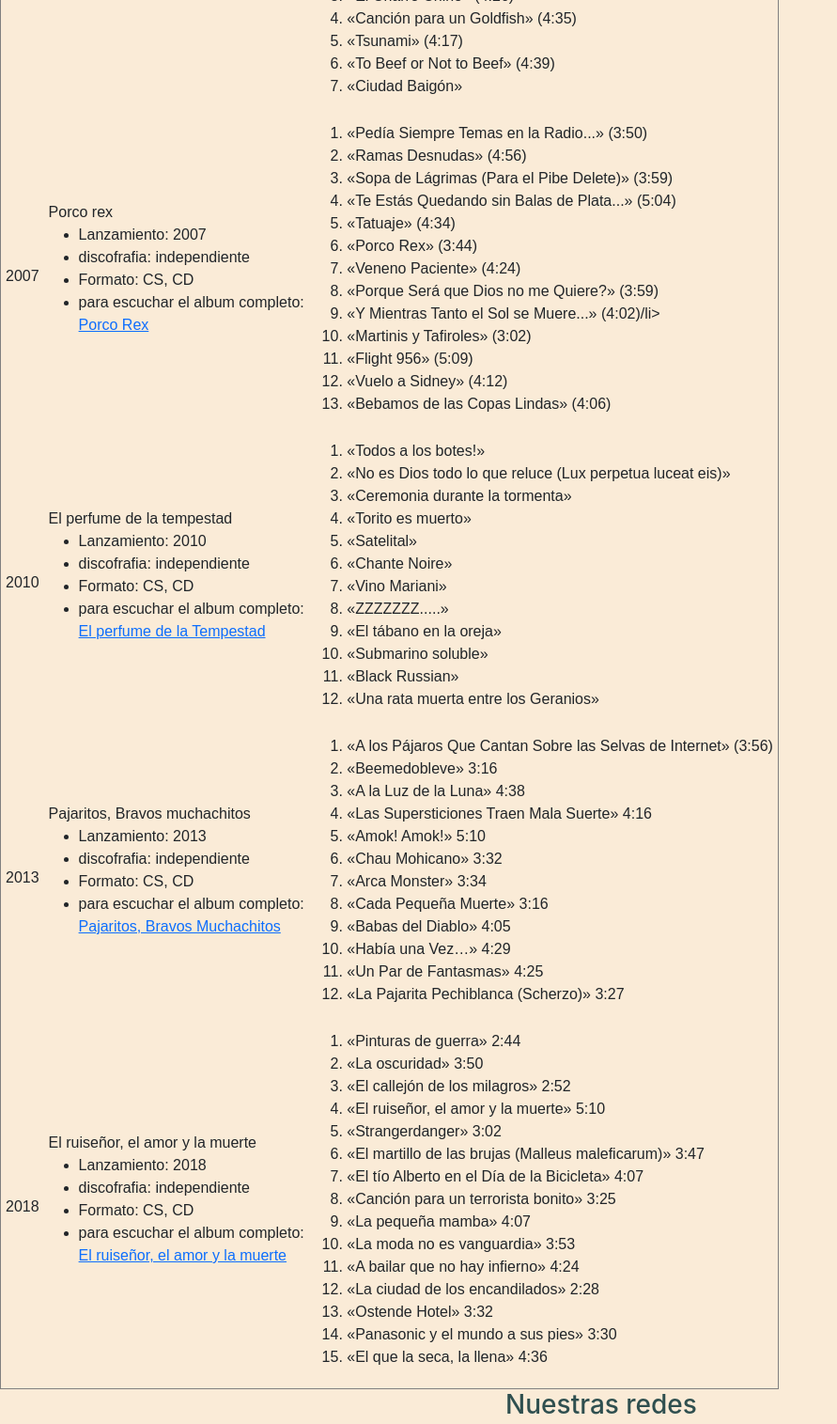
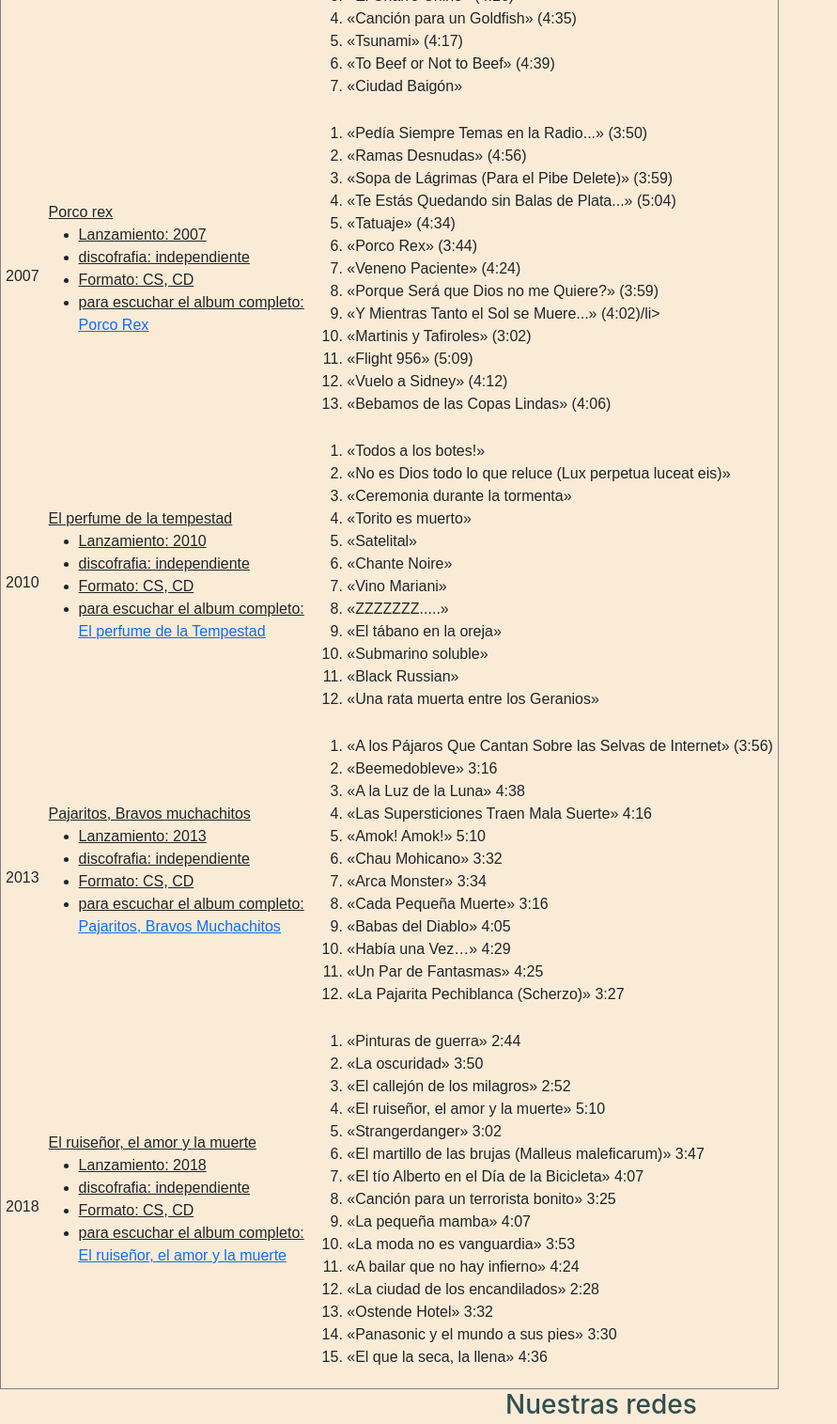
Before and after one commit to AlvaroAlbornoz9708/primer_repositorio, a plain HTML site: page Mi banda-Alvaro Albornoz/paginas/discografia.html in a window 1280 px wide. Shown: the part 600-2115 px from the top of the page at 94% size, without its empty margins (0-891 px from the left). Drawn offline with nearby package versions, Linux system fonts and the light colour scheme.

Commit message:
modifique discografia

```diff
--- a/Mi banda-Alvaro Albornoz/css/style.css
+++ b/Mi banda-Alvaro Albornoz/css/style.css
@@ -145,3 +145,7 @@ body{
         text-align: center;
     }
 }
+
+.titulo-disco{
+    text-decoration:underline;
+}
--- a/Mi banda-Alvaro Albornoz/paginas/discografia.html
+++ b/Mi banda-Alvaro Albornoz/paginas/discografia.html
@@ -84,10 +84,11 @@
                 </ol>
             </td>
 
+
     </tr>
     <tr>
         <td>2007</td>
-        <td>Porco rex
+        <td class="titulo-disco">Porco rex
             <ul>
                 <li>Lanzamiento: 2007</li>
                 <li>discofrafia: independiente</li>
@@ -119,7 +120,7 @@
     </tr>
     <tr>
         <td>2010</td>
-        <td>El perfume de la tempestad
+        <td class="titulo-disco">El perfume de la tempestad
             <ul>
                 <li>Lanzamiento: 2010</li>
                 <li>discofrafia: independiente</li>
@@ -152,7 +153,7 @@
      </tr>
      <tr>
          <td>2013</td>
-         <td>Pajaritos, Bravos muchachitos
+         <td class="titulo-disco">Pajaritos, Bravos muchachitos
              <ul>
                 <li>Lanzamiento: 2013</li>
                 <li>discofrafia: independiente</li>
@@ -183,8 +184,8 @@
          </td>
      </tr>
      <tr>
-         <td>2018</td>
-         <td>El ruiseñor, el amor y la muerte
+         <td >2018</td>
+         <td class="titulo-disco">El ruiseñor, el amor y la muerte
             <ul>
                 <li>Lanzamiento: 2018</li>
                 <li>discofrafia: independiente</li>
```
